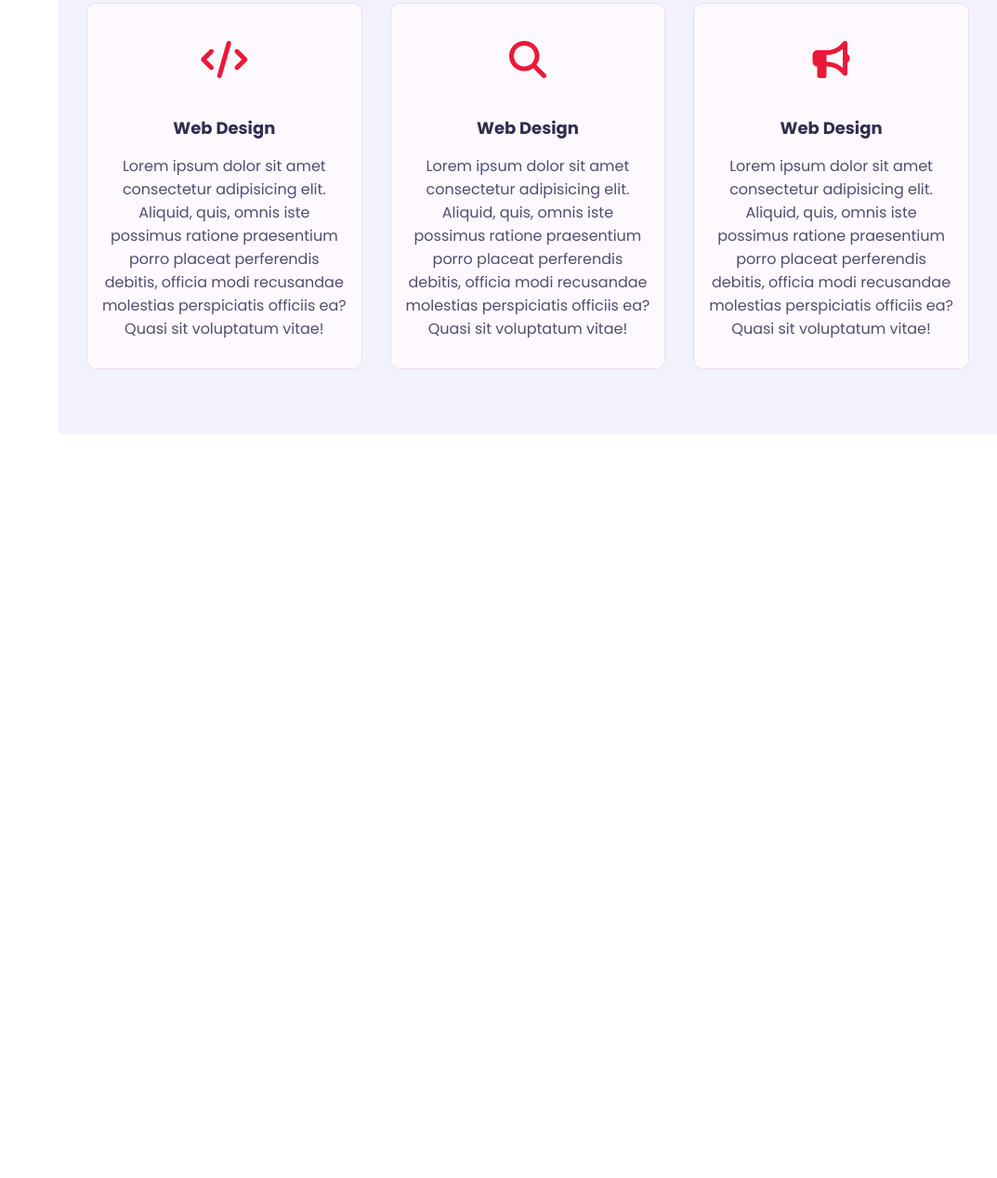
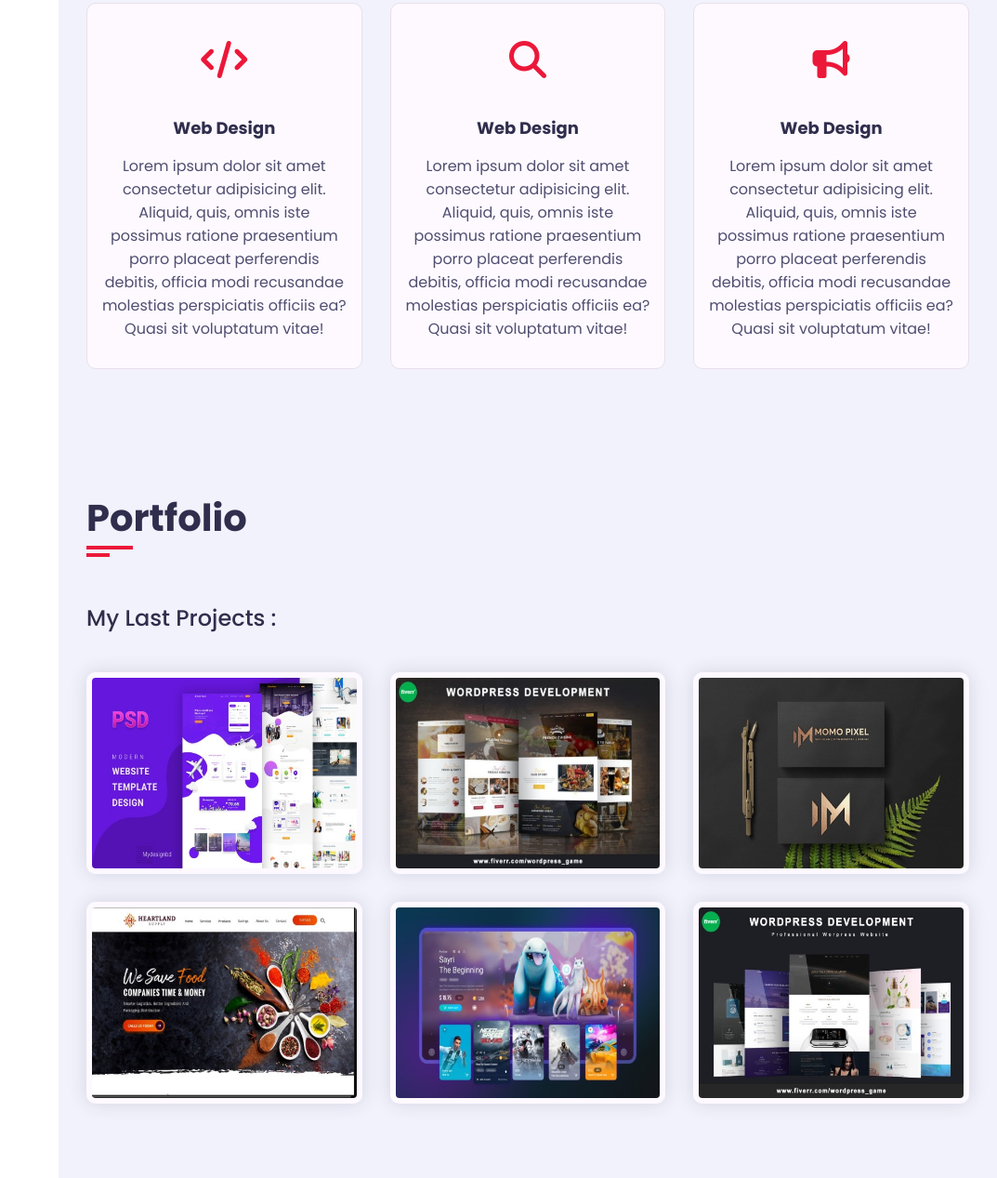
Before and after one commit to spormuv/portfolio, a website built with webpack: page src/index.html in a window 1280 px wide. Shown: the part 2938-4205 px from the top of the page at 93% size, without its empty margins (207-1280 px from the left). Before the commit the page ends 3405 px from the top, so only its background shows below. Built offline with nearby package versions, Linux system fonts and the light colour scheme; a web font is replaced by a local one.

Commit message:
feat: add section portfolio

```diff
--- a/src/index.html
+++ b/src/index.html
@@ -337,6 +337,75 @@
         </div>
       </section>
 
+      <!-- section portfolio -->
+      <section class="portfolio section">
+        <div class="container">
+
+          <div class="row">
+            <div class="section-title padd-15">
+              <h2>Portfolio</h2>
+            </div>
+          </div>
+
+          <div class="row">
+            <div class="portfolio__header padd-15">
+              <h2>My Last Projects :</h2>
+            </div>
+          </div>
+
+          <div class="row">
+            <div class="portfolio__item padd-15">
+              <div class="portfolio__item-inner shadow-dark">
+                <div class="portfolio__img">
+                  <img src="img/portfolio/portfolio-1.jpg" alt="portfolio image">
+                </div>
+              </div>
+            </div>
+
+            <div class="portfolio__item padd-15">
+              <div class="portfolio__item-inner shadow-dark">
+                <div class="portfolio__img">
+                  <img src="img/portfolio/portfolio-2.jpg" alt="portfolio image">
+                </div>
+              </div>
+            </div>
+
+            <div class="portfolio__item padd-15">
+              <div class="portfolio__item-inner shadow-dark">
+                <div class="portfolio__img">
+                  <img src="img/portfolio/portfolio-3.jpg" alt="portfolio image">
+                </div>
+              </div>
+            </div>
+
+            <div class="portfolio__item padd-15">
+              <div class="portfolio__item-inner shadow-dark">
+                <div class="portfolio__img">
+                  <img src="img/portfolio/portfolio-4.jpg" alt="portfolio image">
+                </div>
+              </div>
+            </div>
+
+            <div class="portfolio__item padd-15">
+              <div class="portfolio__item-inner shadow-dark">
+                <div class="portfolio__img">
+                  <img src="img/portfolio/portfolio-5.jpg" alt="portfolio image">
+                </div>
+              </div>
+            </div>
+
+            <div class="portfolio__item padd-15">
+              <div class="portfolio__item-inner shadow-dark">
+                <div class="portfolio__img">
+                  <img src="img/portfolio/portfolio-6.jpg" alt="portfolio image">
+                </div>
+              </div>
+            </div>
+          </div>
+
+        </div>
+      </section>
+
     </div>
     <!-- main content end -->
   </div>
--- a/src/style.scss
+++ b/src/style.scss
@@ -6,3 +6,4 @@
 @import 'styles/blocks/home';
 @import 'styles/blocks/about';
 @import 'styles/blocks/service';
+@import 'styles/blocks/portfolio';
--- /dev/null
+++ b/src/styles/blocks/_portfolio.scss
@@ -0,0 +1,33 @@
+.portfolio {
+  .container {
+    padding-bottom: 4rem;
+  }
+  &__header {
+    flex: 0 0 100%;
+    max-width: 100%;
+    margin-bottom: 4rem;
+    h2 {
+      color: var(--text-black-900);
+      font-weight: 500;
+    }
+  }
+  &__item {
+    flex: 0 0 33.33%;
+    max-width: 33.33%;
+    margin-bottom: 3rem;
+    &-inner {
+      border: 0.6rem solid var(--bg-black-100);
+      border-radius: 1rem;
+      overflow: hidden;
+      cursor: pointer;
+    }
+  }
+  &__img {
+    img {
+      display: block;
+      width: 100%;
+      height: 100%;
+      object-fit: cover;
+    }
+  }
+}
```
